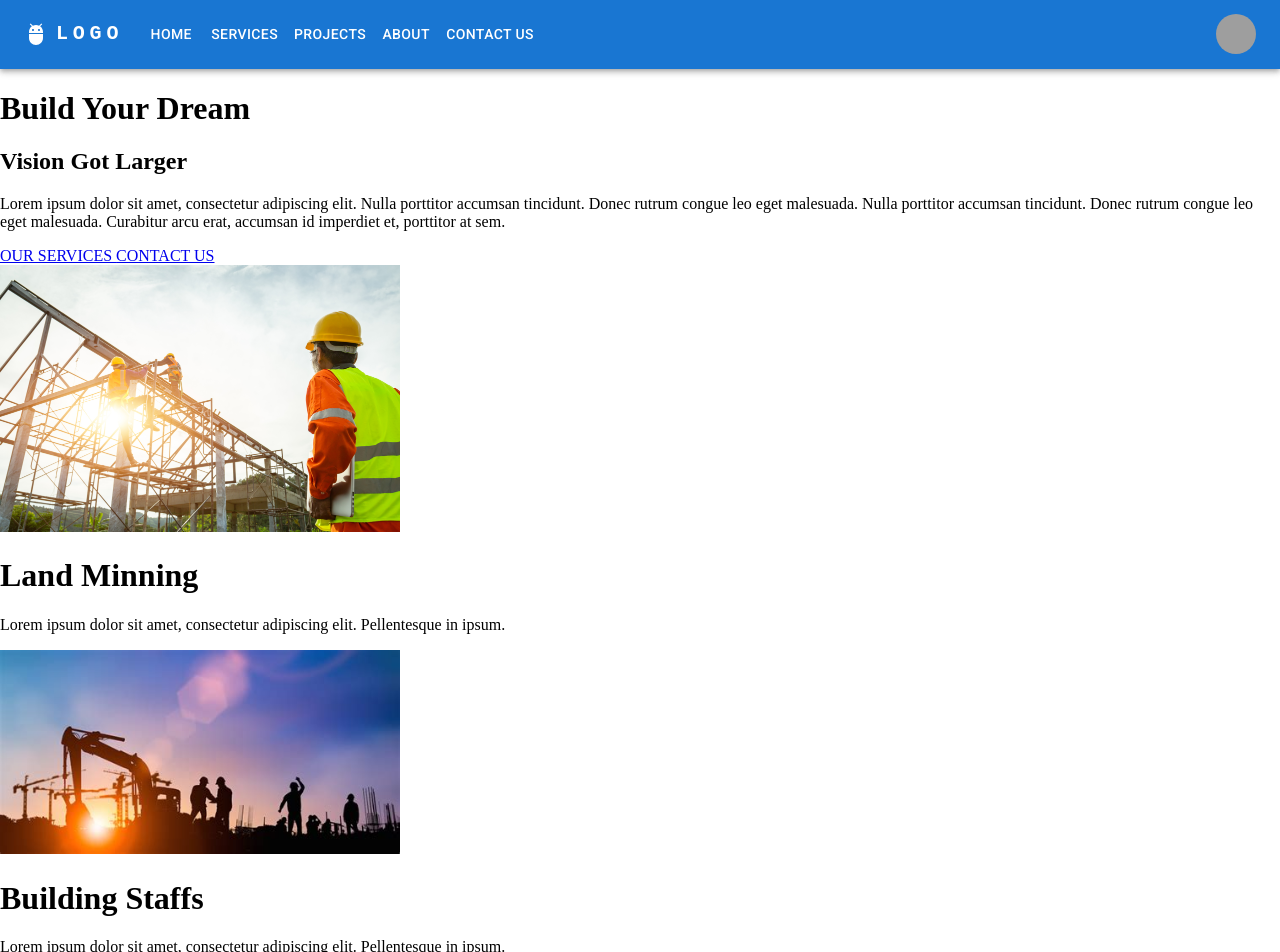
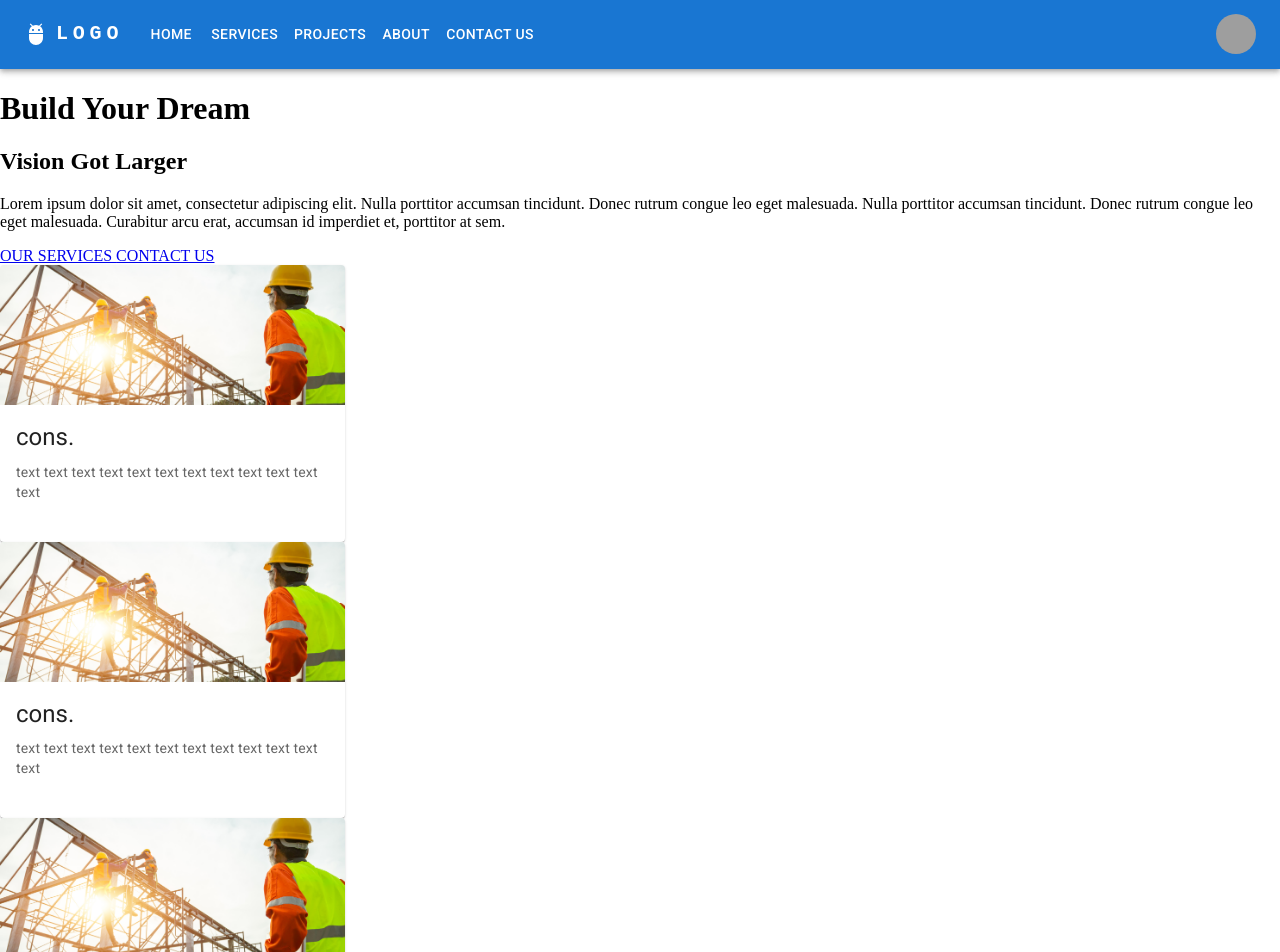
Before and after one commit to MAS4soft/tailwind-react-mui-refactor, a React (Vite) app: page / in a window 1280 px wide. Shown: the top 952 px of the page. Built offline with nearby package versions, Linux system fonts and the light colour scheme; grey boxes are pictures that could not be loaded.

Commit message:
project edit

```diff
--- a/src/App.tsx
+++ b/src/App.tsx
@@ -1,6 +1,7 @@
 import Footer from "./Components/Footer";
 import Hero from "./Components/Hero";
 import Nav from "./Components/Nav";
+import Projects from "./Components/Projects";
 import Services from "./Components/Services";
 
 function App() {
@@ -8,6 +9,7 @@ function App() {
     <>
       <Nav />
       <Hero />
+      <Projects />
       <Services />
       <Footer />
     </>
--- /dev/null
+++ b/src/Components/NewCard.tsx
@@ -0,0 +1,33 @@
+import Card from "@mui/material/Card";
+import CardContent from "@mui/material/CardContent";
+import CardMedia from "@mui/material/CardMedia";
+import Typography from "@mui/material/Typography";
+import { Button, CardActionArea, CardActions } from "@mui/material";
+
+export default function MultiActionAreaCard() {
+  return (
+    <Card sx={{ maxWidth: 345 }}>
+      <CardActionArea>
+        <CardMedia
+          component="img"
+          height="140"
+          image="src\assets\cons01.jpg"
+          alt="-"
+        />
+        <CardContent>
+          <Typography gutterBottom variant="h5" component="div">
+            cons.
+          </Typography>
+          <Typography variant="body2" color="text.secondary">
+            text text text text text text text text text text text text
+          </Typography>
+        </CardContent>
+      </CardActionArea>
+      <CardActions>
+        <Button size="small" color="primary">
+
+        </Button>
+      </CardActions>
+    </Card>
+  );
+}
--- a/src/Components/Projects.tsx
+++ b/src/Components/Projects.tsx
@@ -1,11 +1,17 @@
 // src/pages/Projects.jsx
+import NewCard from "./NewCard";
 
 const Projects = () => {
   return (
-    <div className="p-4">
-      <h1 className="text-2xl font-bold">Projects Page</h1>
+    <div>
+      <NewCard />
+      <NewCard />
+      <NewCard />
+      <NewCard />
+      <NewCard />
+      <NewCard />
     </div>
   );
-}
+};
 
 export default Projects;
```
